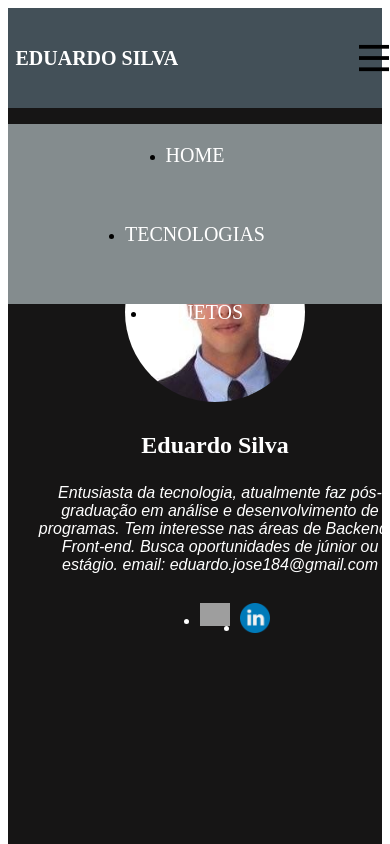
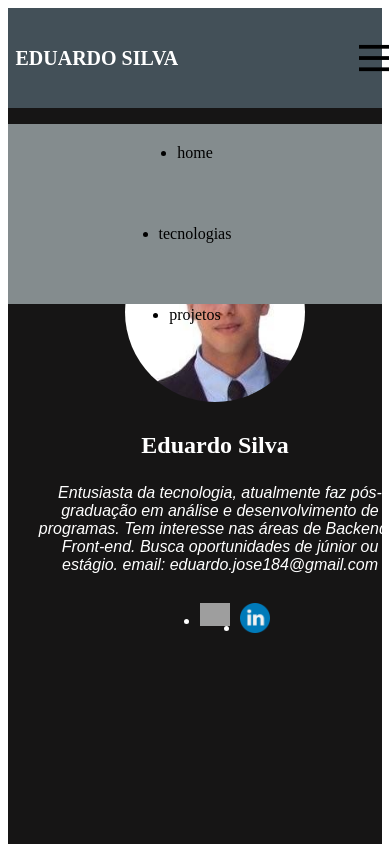
Before and after one commit to eduardo7321/edu-portfolio, a React (Create React App) app: page / in a window 390 px wide. Both pictures are taken after a click on the picture 374 px from the left and 58 px from the top of the page. Shown: the top 844 px of the page. Built offline with nearby package versions, Linux system fonts and the light colour scheme; grey boxes are pictures that could not be loaded; the HTML template or start-up script is replaced by a standard one.

Commit message:
configurando para o deploy6 netlify

```diff
--- a/src/components/Header/index.jsx
+++ b/src/components/Header/index.jsx
@@ -17,9 +17,9 @@ function Header() {
         <img src={menu} onClick={mobileMenu} className="btn-mobile" alt="menu mobile" />
         <nav className="desktop">
           <ul>
-          <li><a title="link para a home" href="">home</a></li>
-            <li><a title="link para as tecnologias"  href="">tecnologias</a></li>
-            <li><a title="link para os projetos"  href="">projetos</a></li>
+          <li>home</li>
+            <li>tecnologias</li>
+            <li>projetos</li>
           </ul>
         </nav>
       </div>
@@ -28,9 +28,9 @@ function Header() {
         !menuVisibilidade && (
           <nav className="mobile">
           <ul>
-            <li><a title="link para a home" href="">home</a></li>
-            <li><a title="link para as tecnologias"  href="">tecnologias</a></li>
-            <li><a title="link para os projetos"  href="">projetos</a></li>
+            <li>home</li>
+            <li>tecnologias</li>
+            <li>projetos</li>
           </ul>
         </nav>
         )
```
